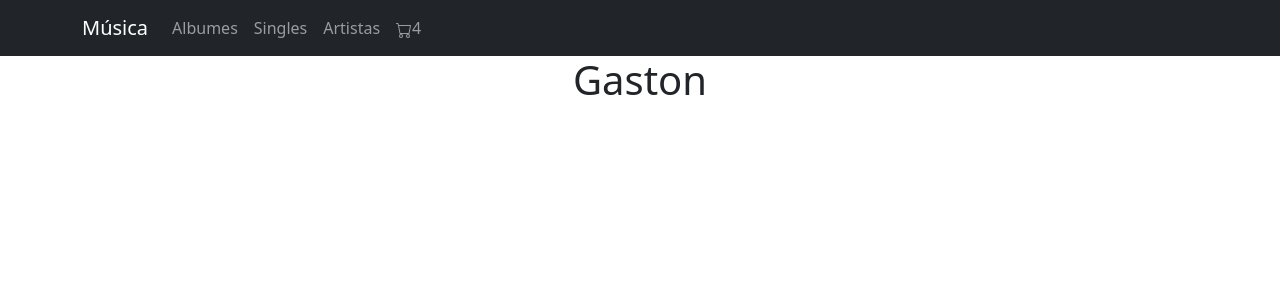
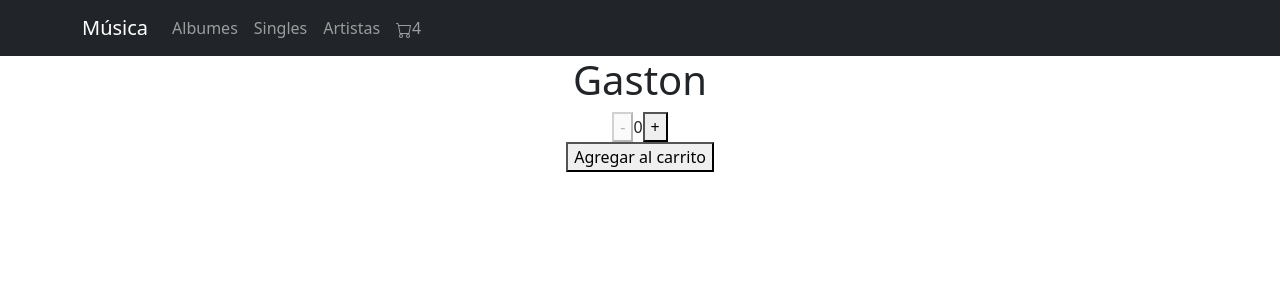
Before and after one commit to gastondemaio/eMusic-De-Maio, a React (Create React App) app: page / in a window 1280 px wide. Shown: the top 300 px of the page. Built offline with nearby package versions, Linux system fonts and the light colour scheme.

Commit message:
agregue el contador con un botón

```diff
--- /dev/null
+++ b/src/components/ItemCount/ItemCount.js
@@ -0,0 +1,30 @@
+import React, {useState, useEffect} from 'react'
+
+const ItemCount = ({initial, stock, onAdd}) => {
+    const [count, setCount] = useState(parseInt(initial))
+
+    const decrease = () => {
+        setCount(count - 1)
+    }
+
+    const increase = () => {
+        setCount(count + 1)
+    }
+
+    useEffect(() => {
+        setCount(parseInt(initial))
+    }, [initial])
+
+return (
+    <div className='counter'>
+        <button disabled={count <= 1} onClick={decrease}>-</button>
+        <span>{count}</span>
+        <button disabled={count >= stock} onClick={increase}>+</button>
+        <div>
+            <button disabled={stock <= 0} onClick={() => onAdd(count)}>Agregar al carrito</button>
+        </div>
+    </div>
+  )
+}
+
+export default ItemCount
--- a/src/components/Items/ItemListContainer.js
+++ b/src/components/Items/ItemListContainer.js
@@ -1,9 +1,17 @@
 import React from 'react'
 import Title from '../Title/Title'
+import ItemCount from '../ItemCount/ItemCount'
 
 const ItemListContainer = ({texto}) => {
+  const onAdd = (quantity) =>{
+    console.log(`Compraste ${quantity} unidades`)
+  }
+
   return (
-    <div><Title greeting={texto}/></div>
+    <div>
+      <Title greeting={texto}/>
+      <ItemCount initial={0} stock={5} onAdd={onAdd}/>
+    </div>
   )
 }
 
```
